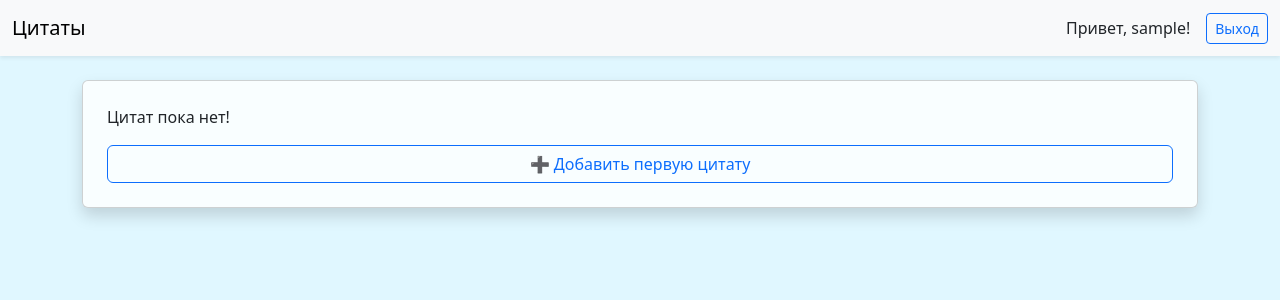
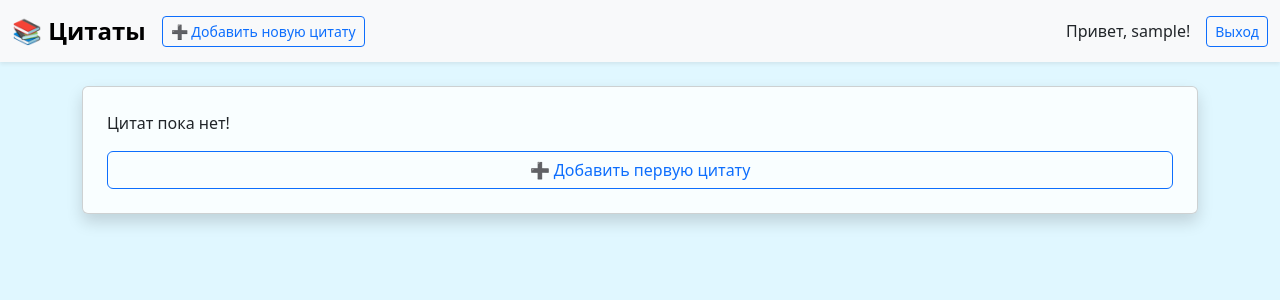
Before and after one commit to intCheit/quotes_project, a Django app: page / in a window 1280 px wide. Shown: the top 300 px of the page. Run offline with Django 4.2, Linux system fonts and the light colour scheme; the visitor is signed in with stand-in values (Sample User, id 1); data that the repository does not hold is empty.

Commit message:
Изменены шаблоны - кнопка Добавить цитату перенесена в шапку, Добавлена эмблема

```diff
--- a/quotes/templates/quotes/base.html
+++ b/quotes/templates/quotes/base.html
@@ -30,7 +30,18 @@
 <body>
 <nav class="navbar navbar-expand-lg navbar-light bg-light shadow-sm mb-4">
     <div class="container-fluid d-flex justify-content-between align-items-center">
-        <a class="navbar-brand" href="{% url 'random_quote' %}">Цитаты</a>
+        <div class="d-flex align-items-center">
+            <a class="navbar-brand me-3" href="{% url 'random_quote' %}"
+                style="font-size: 1.5rem; font-weight: bold;">
+                📚 Цитаты
+            </a>
+            {% if user.is_authenticated %}
+                <a href="{% url 'add_quote' %}" class="btn btn-outline-primary btn-sm">
+                    ➕ Добавить новую цитату
+                </a>
+            {% endif %}
+        </div>
+
         <div class="d-flex align-items-center user-actions justify-content-end">
             {% if user.is_authenticated %}
                 <span class="me-3">Привет, {{ user.username }}!</span>
--- a/quotes/templates/quotes/quote.html
+++ b/quotes/templates/quotes/quote.html
@@ -57,9 +57,6 @@
         {% endif %}
 
         <div class="d-flex flex-wrap mb-3">
-            <a href="{% url 'add_quote' %}" class="btn btn-outline-primary me-2 mb-2">
-                ➕ Добавить новую цитату
-            </a>
             <a href="{% url 'top_quotes' %}" class="btn btn-outline-primary me-2 mb-2">
                 🏆 Топ-10 цитат
             </a>
```
